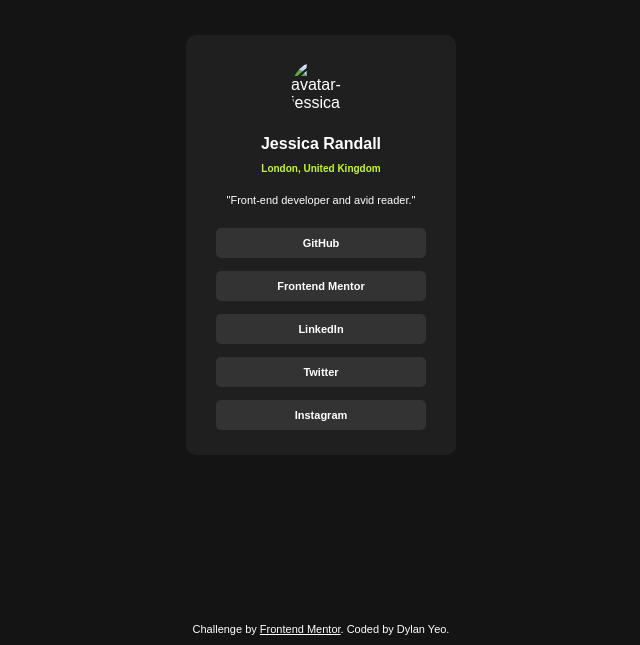
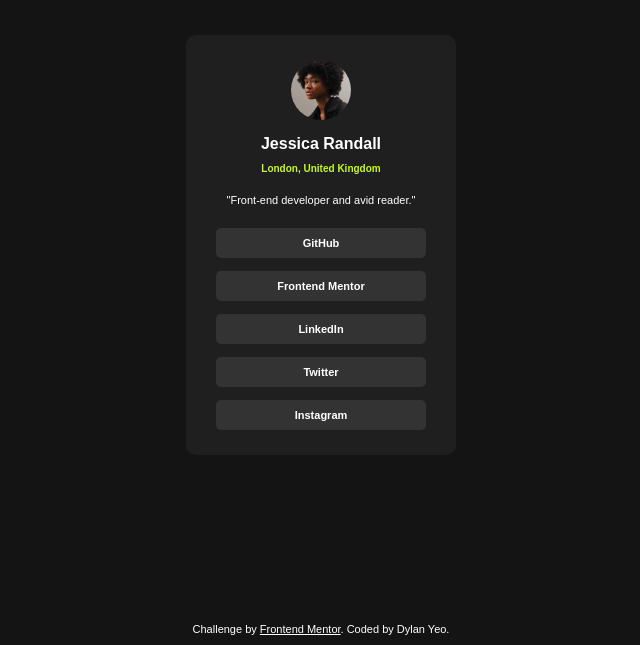
Before and after one commit to yaboywf/social-links-profile, a plain HTML site: page index.html in a window 1280 px wide. Shown: the part 155-800 px from the top of the page, without its empty margins (319-959 px from the left). Drawn offline with Linux system fonts and the light colour scheme; the site is published under a folder, as on GitHub Pages, so addresses that start at the root find nothing.

Commit message:
Update index.html

```diff
--- a/index.html
+++ b/index.html
@@ -101,7 +101,7 @@
 
 <body>
 	<main>
-		<img src="/assets/avatar-jessica.jpeg" alt="avatar-jessica" width="60px" height="60px">
+		<img src="assets/avatar-jessica.jpeg" alt="avatar-jessica" width="60px" height="60px">
 
 		<h1>Jessica Randall</h1>
 		<h2>London, United Kingdom</h2>
```
